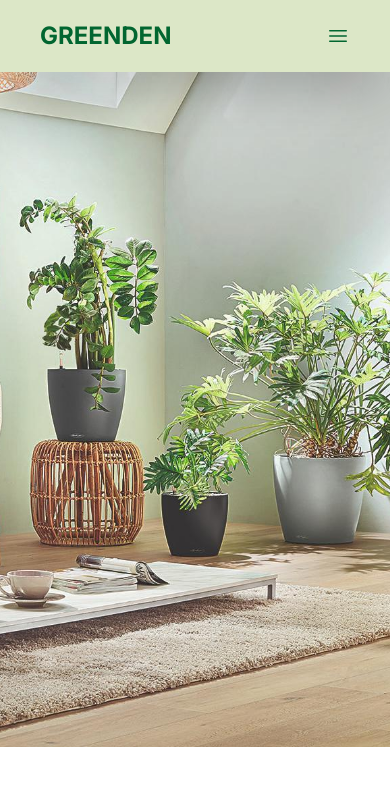
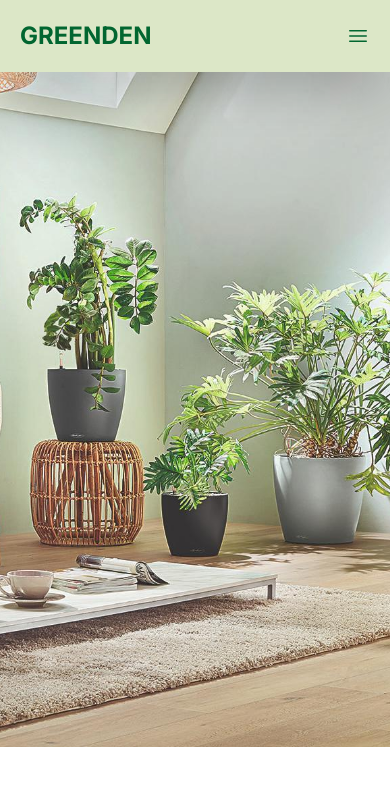
Before and after one commit to Tamil-Gracy/Greenden, a website: page about.html in a window 390 px wide. Shown: the top 804 px of the page. Drawn offline with Linux system fonts and the light colour scheme.

Commit message:
Styles added

```diff
--- a/about.html
+++ b/about.html
@@ -11,7 +11,7 @@
 
 <body class="p-0 m-0 font-Inter">
     <header class="bg-[#dce7c7] shadow-2xl sticky top-0 z-10">
-        <nav class="px-10 py-5 flex items-center justify-between gap-5">
+        <nav class=" px-5 md:px-10 py-5 flex items-center justify-between gap-5">
              <a href="index.html"><h1 class="text-2xl font-bold text-green-800 uppercase cursor-pointer">Greenden</h1></a>
             <svg xmlns="http://www.w3.org/2000/svg" fill="none" viewBox="0 0 24 24" stroke-width="1.5"
                 stroke="currentColor" class="size-6 md:hidden text-green-800">
```
Also changed, not shown: contact.html (+1 -1 lines), index.html (+1 -1 lines), products.html (+1 -1 lines).
